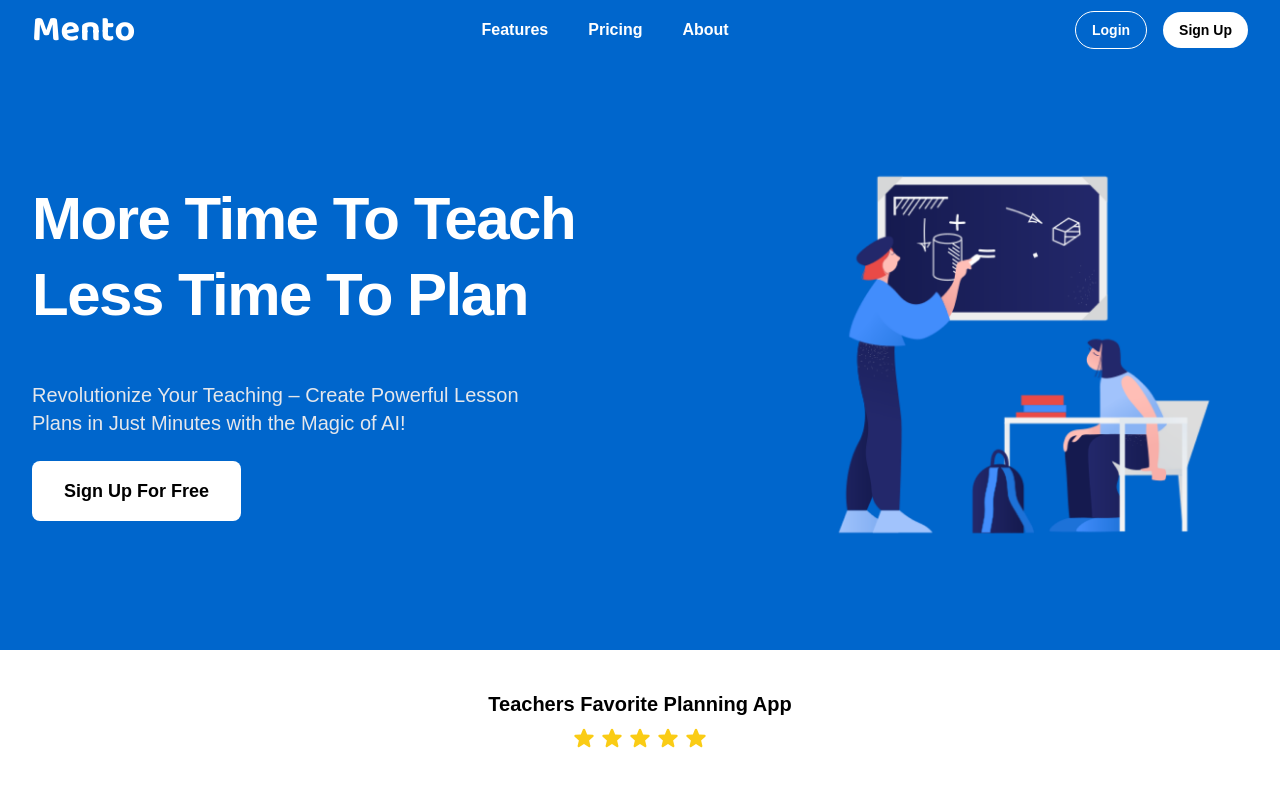
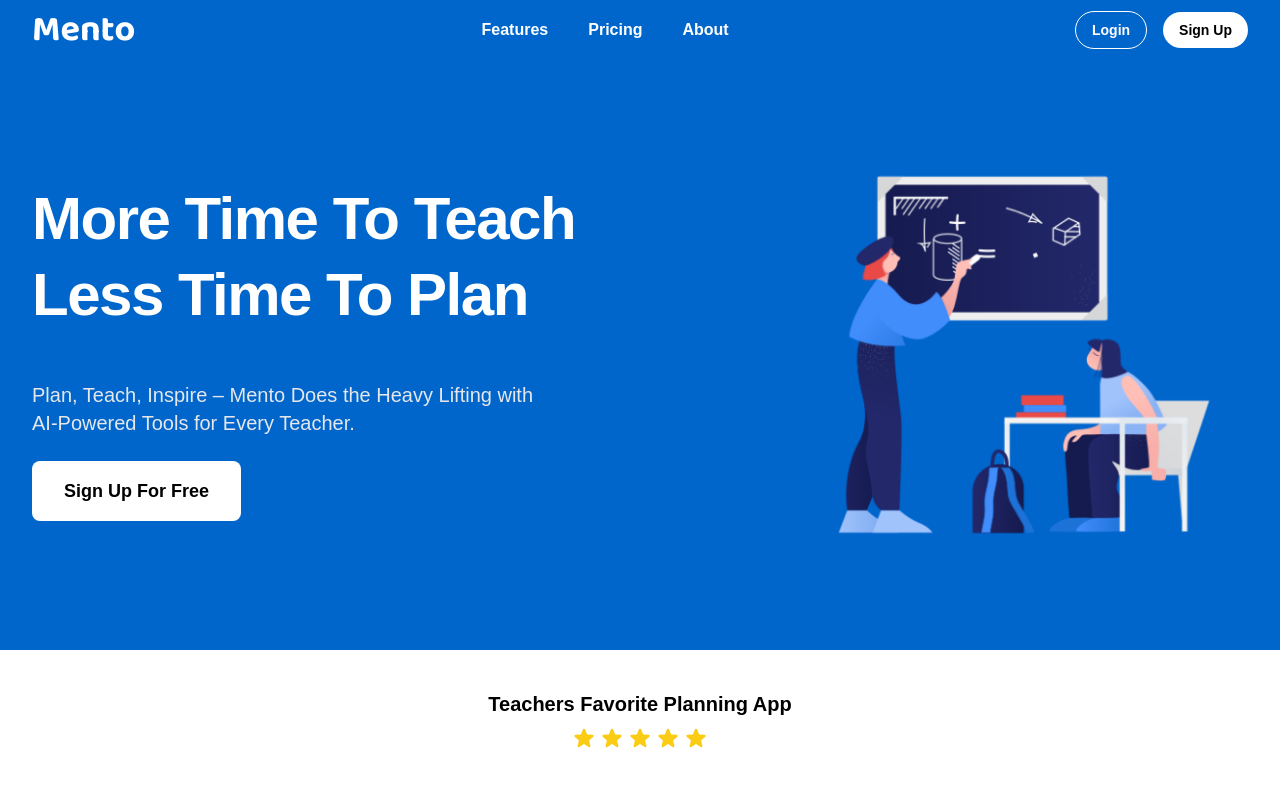
Before and after one commit to jsanch387/mento-app, a Next.js app: page / in a window 1280 px wide. Shown: the top 800 px of the page. Built offline with nearby package versions, Linux system fonts and the light colour scheme; no server answers.

Commit message:
hero section sub heading

```diff
--- a/app/features/landing/sections/HeroSection.tsx
+++ b/app/features/landing/sections/HeroSection.tsx
@@ -15,8 +15,8 @@
             </span>
           </h1>
           <p className="text-lg sm:text-xl text-gray-200 ">
-            Revolutionize Your Teaching – Create Powerful Lesson Plans in Just
-            Minutes with the Magic of AI!
+            Plan, Teach, Inspire – Mento Does the Heavy Lifting with AI-Powered
+            Tools for Every Teacher.
           </p>
           <Button
             label="Sign Up For Free"
```
